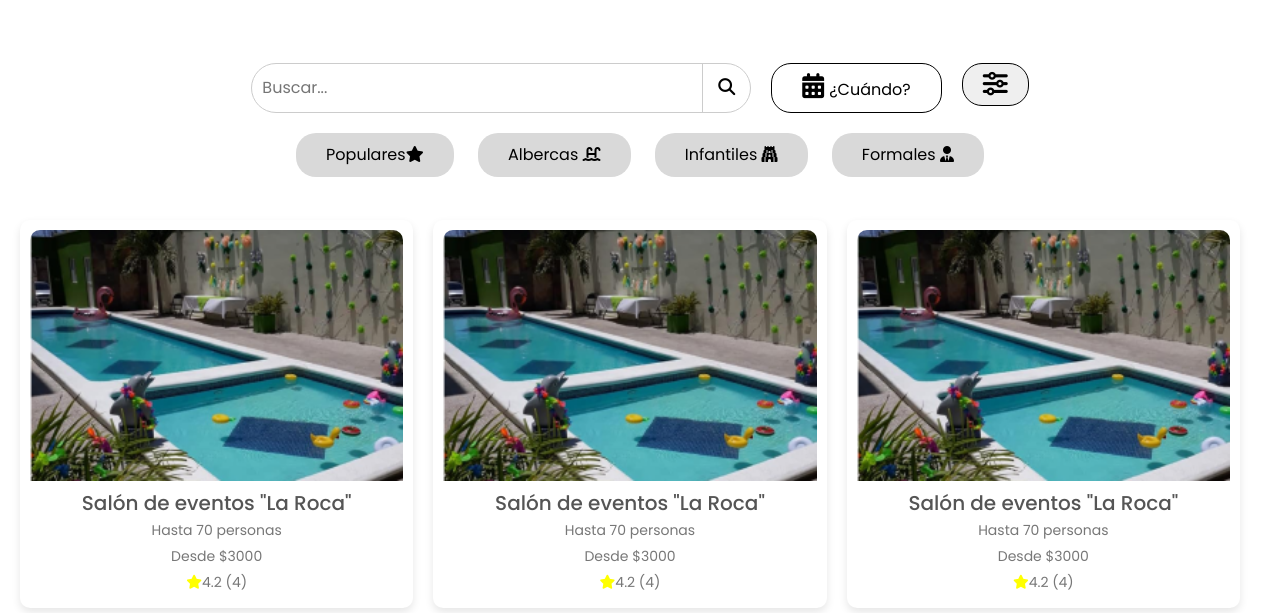
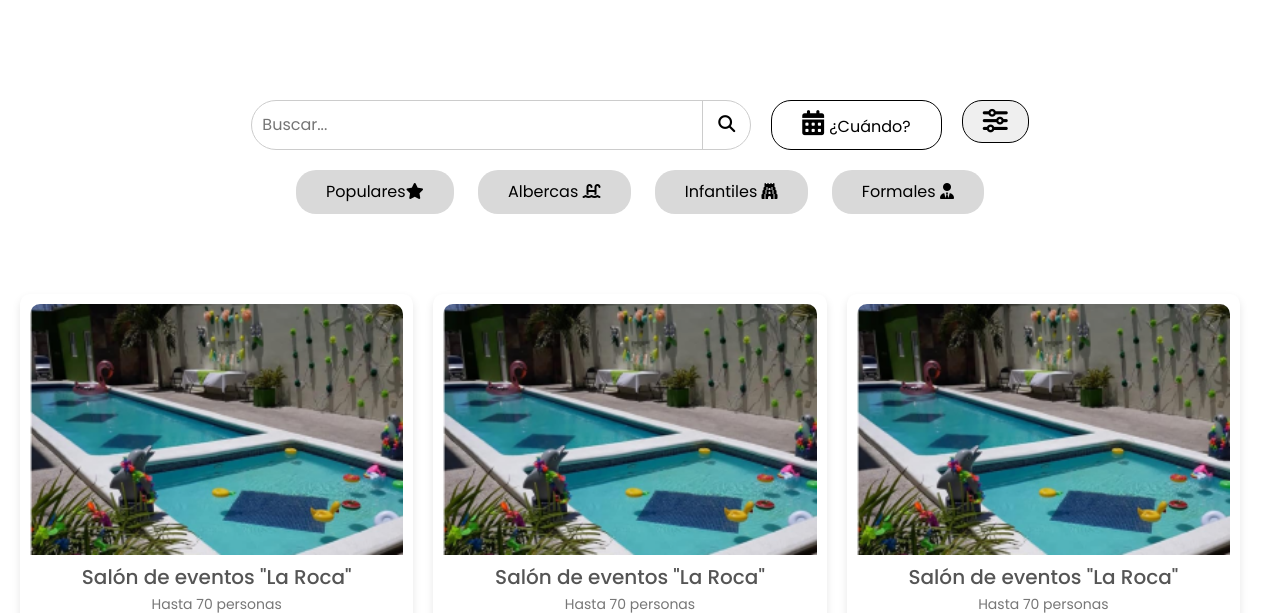
Before and after one commit to jassielCOTA12/LocalEventos, a PHP site: page /inicio.php in a window 1280 px wide. Shown: the part 70-683 px from the top of the page. Run offline with PHP 8.4, Linux system fonts and the light colour scheme; some libraries are stand-ins or nearby versions.

Commit message:
Cambios panelSuperior

```diff
--- a/styles.css
+++ b/styles.css
@@ -358,7 +358,7 @@ body.registro .panelCentral-gen{
     flex-direction: column;
     align-items: center;
 
-    height: 25vh;
+    /*height: 25vh;*/
     justify-content: center;
 
 }
```
